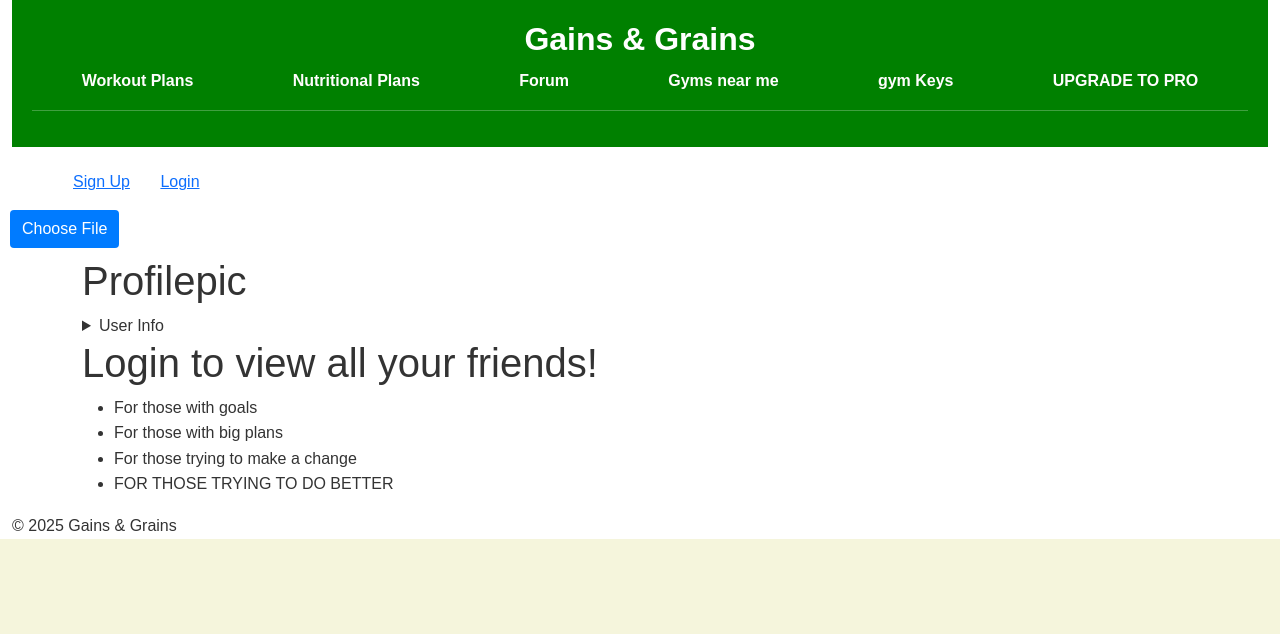
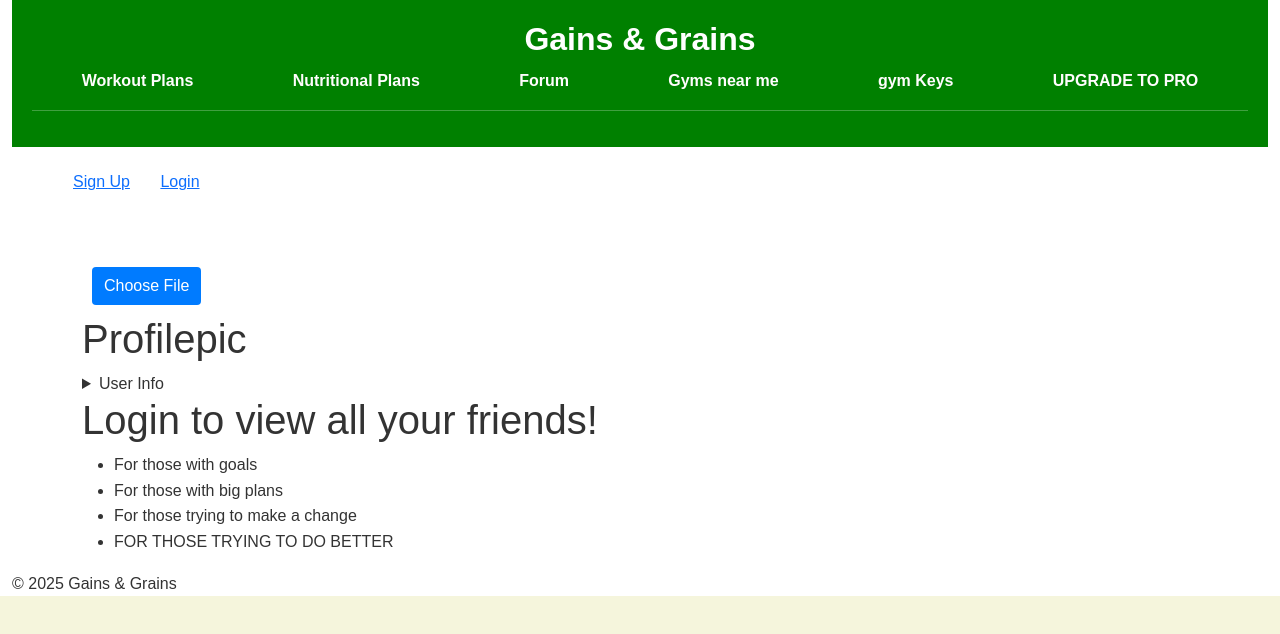
Before and after one commit to HMasese/Gains-Grains, a React (Vite) app in the folder client/: page / in a window 1280 px wide. Shown: the top 634 px of the page. Built offline with nearby package versions, Linux system fonts and the light colour scheme.

Commit message:
commiting to pull changes

```diff
--- a/client/Nutrition.html
+++ b/client/Nutrition.html
@@ -9,9 +9,9 @@
 <body>
     <h1>Nutrition</h1>
     <p>Testing testing 1 2 3</p>
-    <a href="App.tsx">Home Page</a>
+    <a href="/">Home Page</a>
 
-Root element for React component
+<!-- Root element for React component
 <div id="recipe-root"></div>
 
 Include the bundled React script
--- a/client/src/components/Recipe.tsx
+++ b/client/src/components/Recipe.tsx
@@ -12,7 +12,7 @@ import Recipe from './components/Recipe';
 
 const Recipe = () => {
     const [recipes, setRecipes] = useState([] as any);
-    const [query, setQuery] = useState('Chicken')
+    const [query, setQuery] = useState('Salmon')
 
     useEffect(() => {
         searchFood()
--- a/client/src/styles/index.css
+++ b/client/src/styles/index.css
@@ -70,6 +70,7 @@ header h1 {
   font-weight: bold;
   font-family: 'Extenda 30 Deca', sans-serif;
 }
+
 /* Navbar */
 NAVBAR .navbar {
   background-color: var(--primary-color);
@@ -134,10 +135,10 @@ NAVBAR .navbar {
   border: none;
   border-radius: 4px;
   font-size: 16px;
-  position: absolute;
+  position: ;
   top: 200px;
   left: 0;
-  margin:10px
+  margin: 10px
 }
 
 .custom-file-upload:hover {
```
